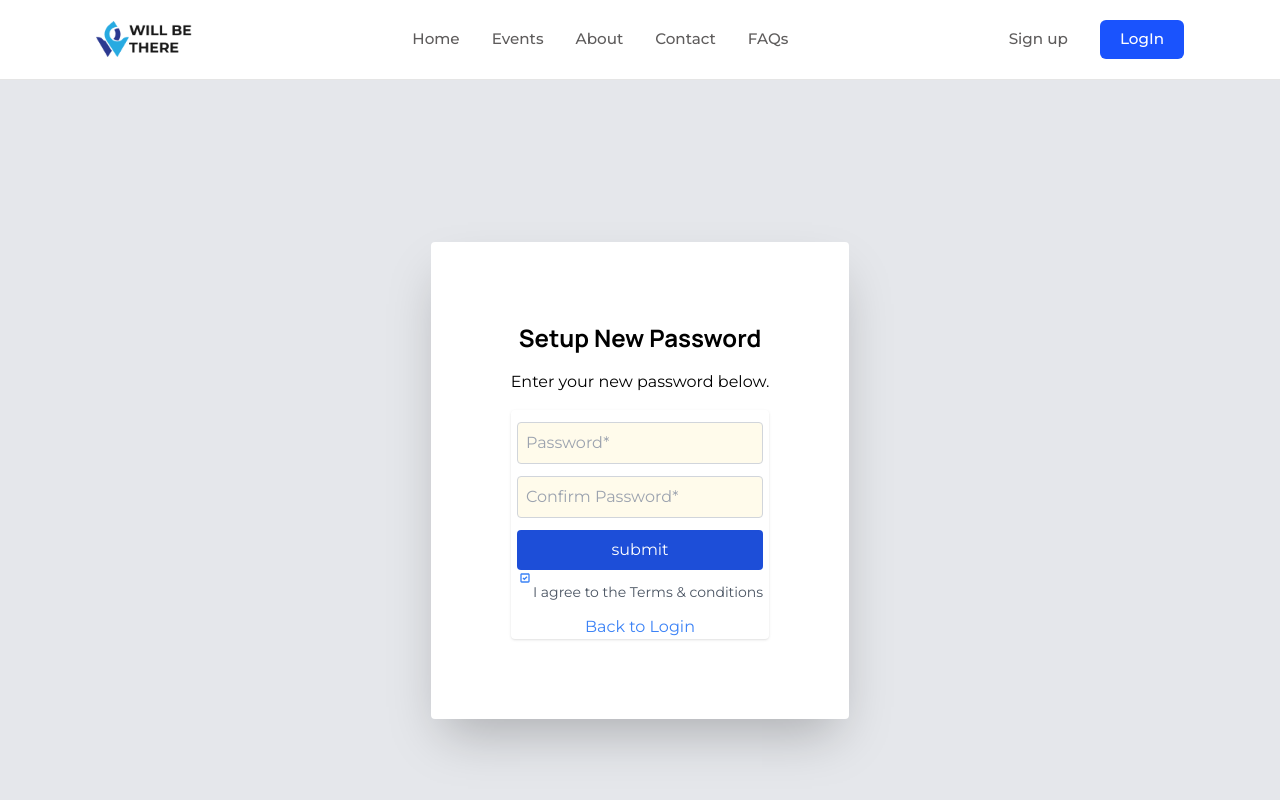
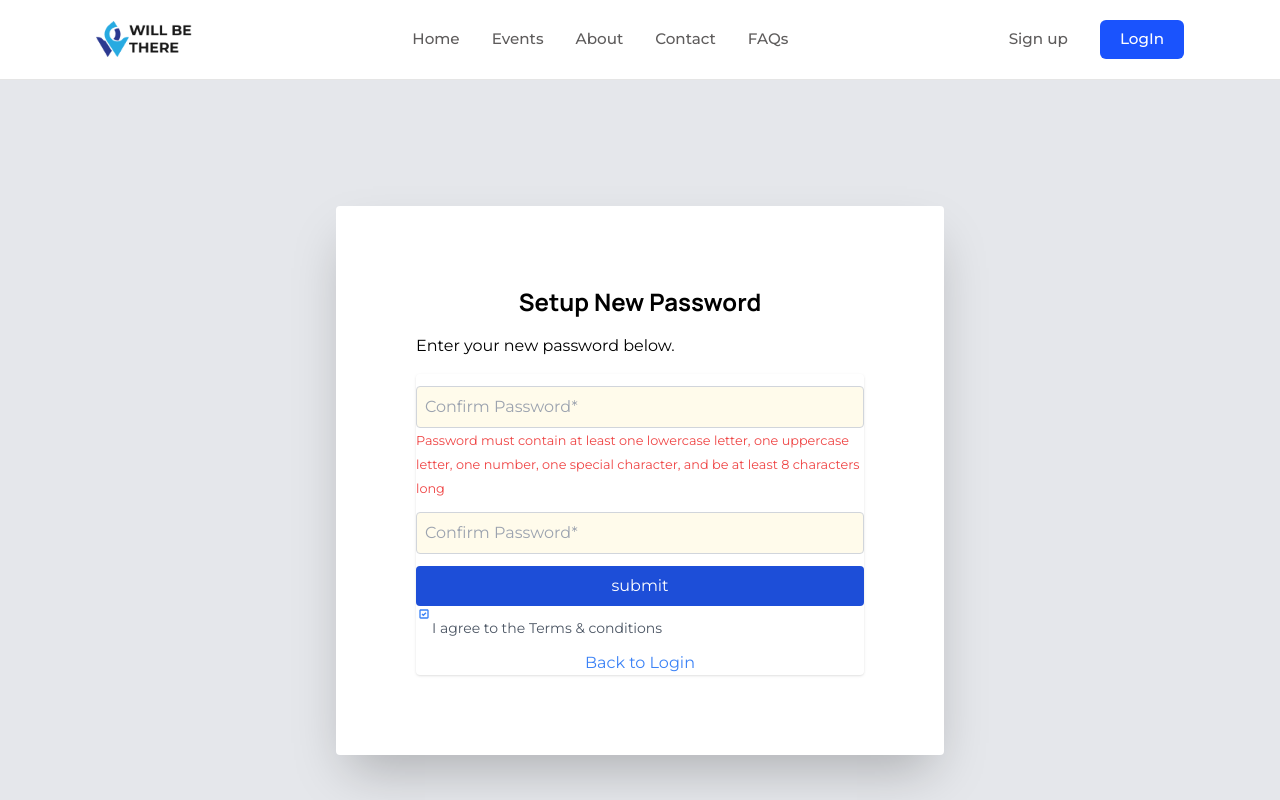
Before and after one commit to WILL-BE-THERE/WILL-BE-THERE, a React (Vite) app in the folder Frontend-React/: page /newpassword in a window 1280 px wide. Shown: the top 800 px of the page. Built offline with nearby package versions, Linux system fonts and the light colour scheme.

Commit message:
structure for newpassword

```diff
--- a/Frontend-React/src/pages/Newpassword.tsx
+++ b/Frontend-React/src/pages/Newpassword.tsx
@@ -17,10 +17,6 @@ const NewPasswordComponent: React.FC = () => {
         confirmPassword: "",
     };
 
-    const handlePasswordChange = (value: string) => {
-        data.password = value;
-    };
-
     const handleConfirmPasswordChange = (value: string) => {
         data.confirmPassword = value;
     };
@@ -36,13 +32,19 @@ const NewPasswordComponent: React.FC = () => {
                             <div className="mt-3">
                                 <input
                                     type="password"
-                                    id="password"
-                                    value={data.password}
-                                    onChange={(e) => handlePasswordChange(e.target.value)}
-                                    placeholder="Password*"
+                                    id="confirmPassword"
+                                    value={data.confirmPassword}
+                                    onChange={(e) => handleConfirmPasswordChange(e.target.value)}
+                                    placeholder="Confirm Password*"
                                     style={{ backgroundColor: "#fffbeb" }}
                                     className="w-full p-2 border border-gray-300 rounded"
+                                    required
                                 />
+                                {!/^(?=.*[a-z])(?=.*[A-Z])(?=.*\d)(?=.*[@$!%*?&])[A-Za-z\d@$!%*?&]{8,}$/.test(data.confirmPassword) && (
+                                    <p>
+                                        <small className="text-red-500">Password must contain at least one lowercase letter, one uppercase letter, one number, one special character, and be at least 8 characters long</small>
+                                    </p>
+                                )}
                             </div>
                             <div className="mt-3">
                                 <input
@@ -53,7 +55,14 @@ const NewPasswordComponent: React.FC = () => {
                                     placeholder="Confirm Password*"
                                     style={{ backgroundColor: "#fffbeb" }}
                                     className="w-full p-2 border border-gray-300 rounded"
+                                    required
                                 />
+                                {data.password !== data.confirmPassword && (
+                                    <p>
+                                        <small className="text-red-500">Password does not match</small>
+                                    </p>
+                                )
+                                }
                             </div>
                             <div className="mt-3">
                                 <button className="w-full p-2 bg-blue-700 text-white rounded">
```
